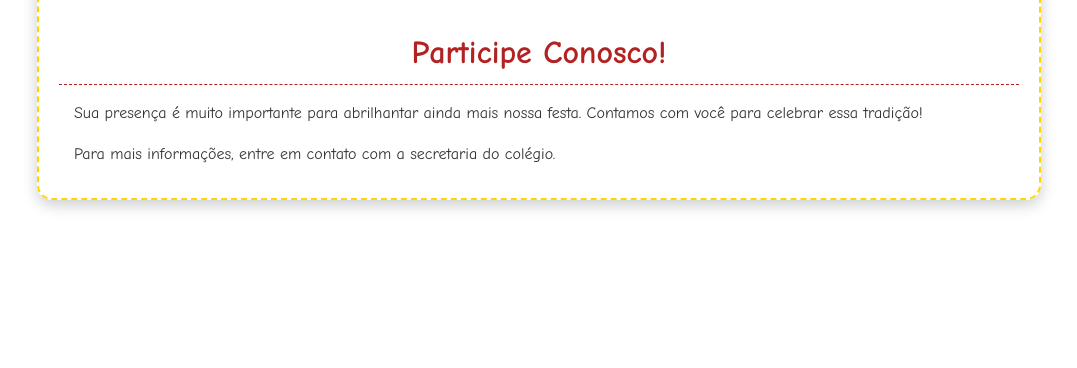
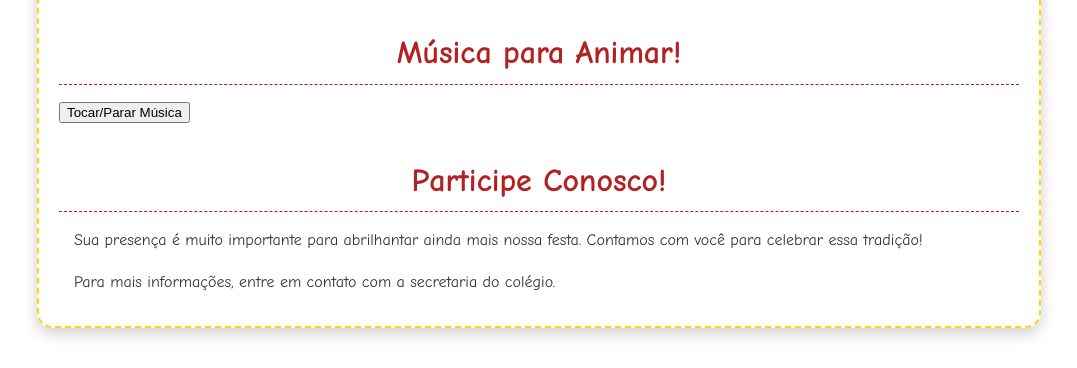
Before and after one commit to Joaodamonark/Arraia_do_Barbosa, a plain HTML site: page arraia.html in a window 1280 px wide. Shown: the part 1185-1553 px from the top of the page, without its empty margins (101-1178 px from the left). Before the commit the page ends 1425 px from the top, so only its background shows below. Drawn offline with Linux system fonts and the light colour scheme.

Commit message:
Update arraia.html

```diff
--- a/arraia.html
+++ b/arraia.html
@@ -36,6 +36,11 @@
                 <img src="WhatsApp Image 2024-06-06 at 21.28.35.jpeg" alt="Outra foto da festa junina">
                 </div>
         </section>
+        <section class="music-player">
+            <h2>Música para Animar!</h2>
+            <audio id="festaJuninaMusic" src="https://youtu.be/QoAbDOgXBYo?si=v3op1b6Tj5Osznac" preload="auto"></audio>
+            <button onclick="togglePlayPause()">Tocar/Parar Música</button>
+        </section>
 
         <section class="contact">
             <h2>Participe Conosco!</h2>
```
